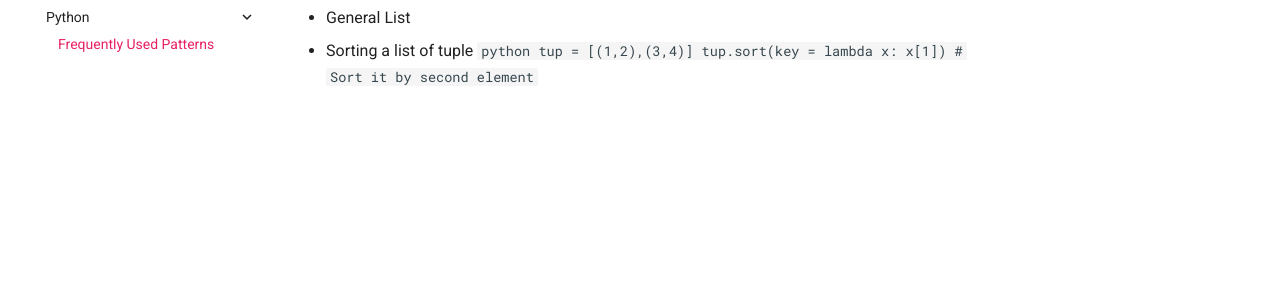
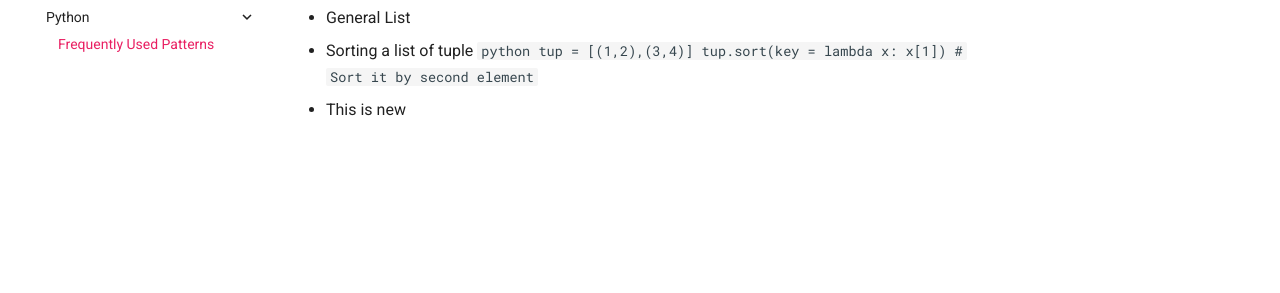
Before and after one commit to bishal1995/obsNotes, an MkDocs documentation site: the page built from docs/Python/Frequently Used Patterns.md, in a window 1280 px wide. Shown: the part 175-468 px from the top of the page. Built offline with MkDocs 1.6.1 and Material for MkDocs 9.7.7, drawn with Linux system fonts in a browser that asks for light colours.

Commit message:
To check whether correct files are selected or not

````diff
--- a/docs/Python/Frequently Used Patterns.md
+++ b/docs/Python/Frequently Used Patterns.md
@@ -4,3 +4,4 @@
 	 tup = [(1,2),(3,4)]
 	 tup.sort(key = lambda x: x[1]) # Sort it by second element
 	 ```
+- This is new
````
Also changed, not shown: 1 other file.
